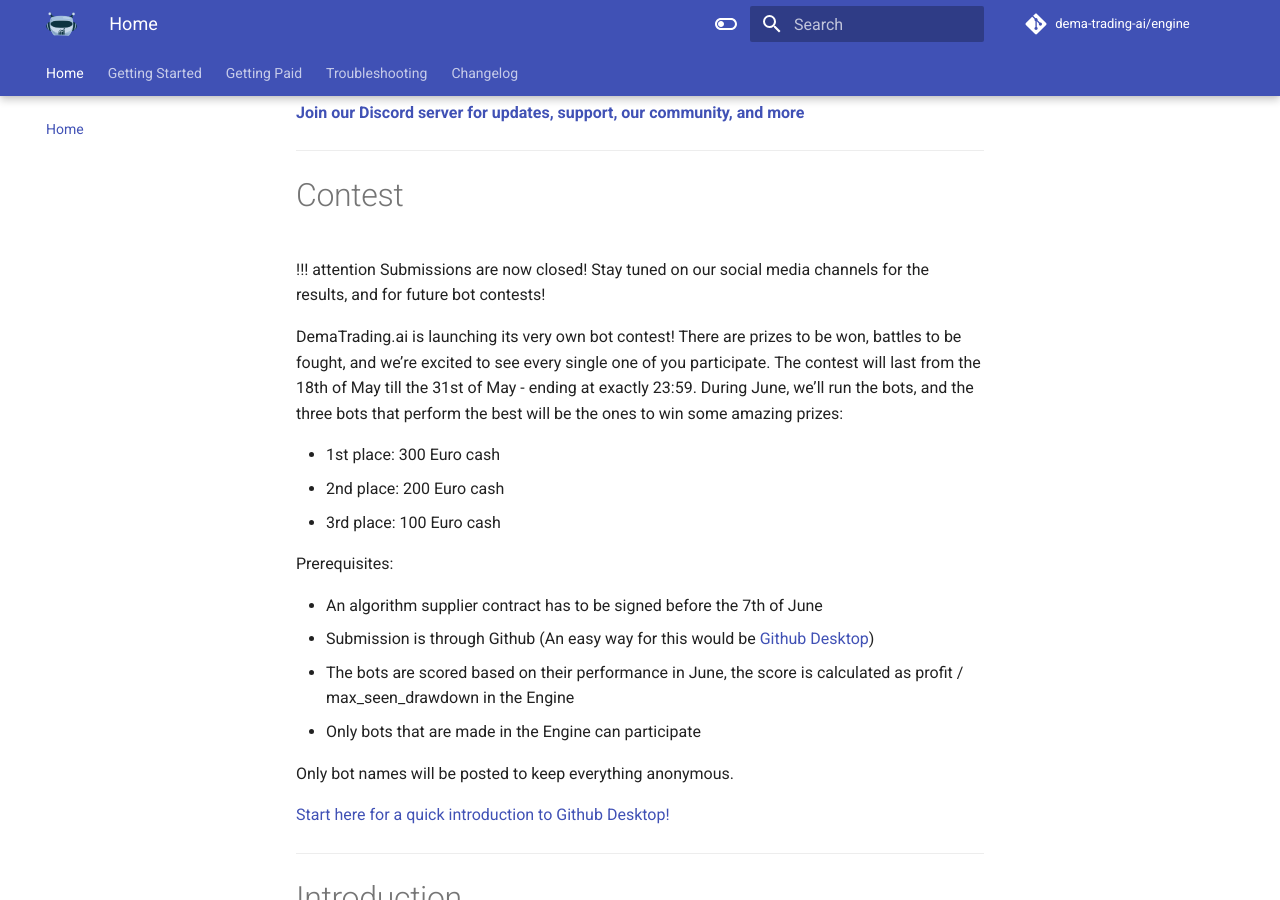
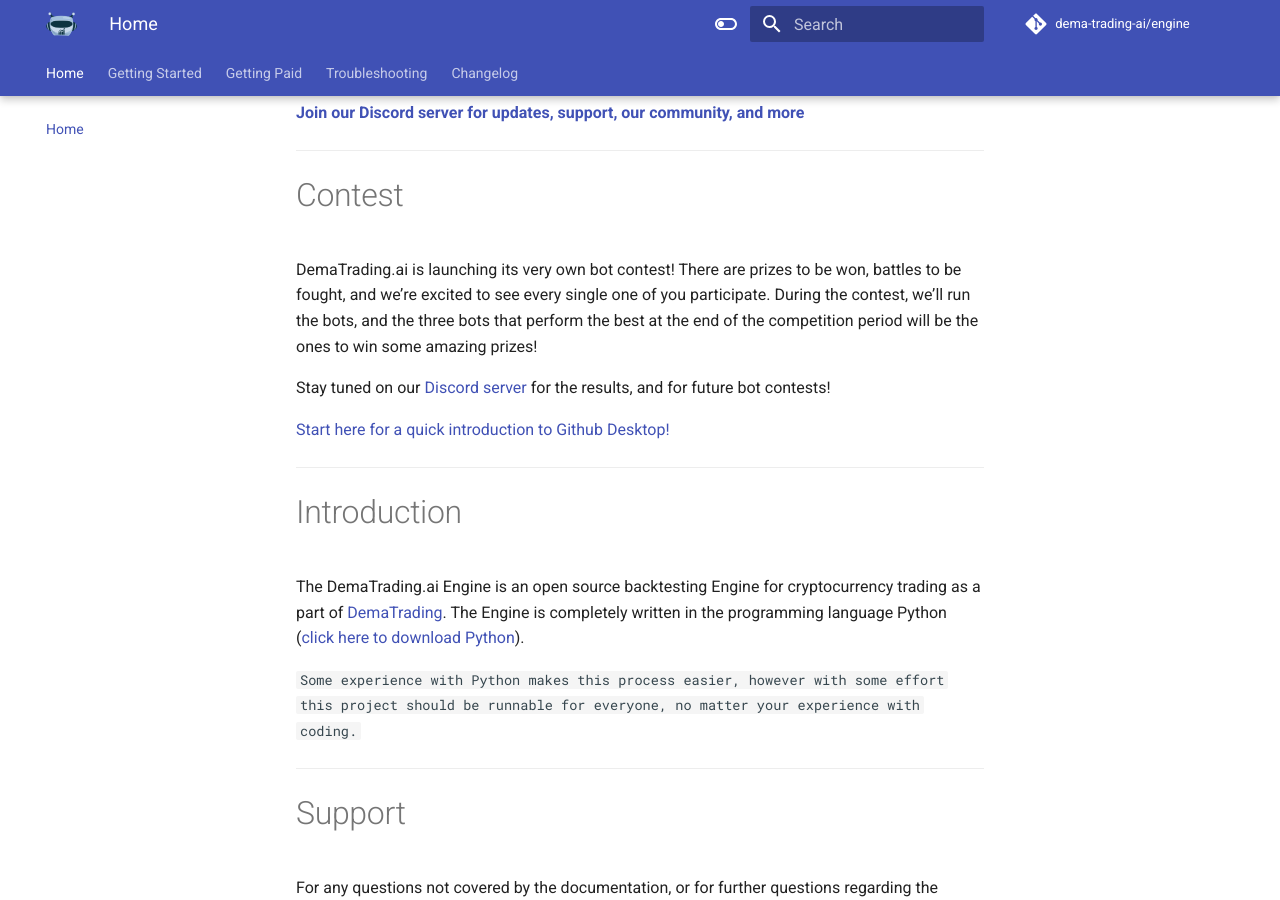
Before and after one commit to dema-trading-ai/docs, an MkDocs documentation site: the page built from docs/index.md, in a window 1280 px wide and 900 px high, scrolled down 338 px. Built offline with MkDocs 1.6.1 and Material for MkDocs 9.7.7, drawn with Linux system fonts in a browser that asks for light colours; comment, search, counter and statistics services are not loaded.

Commit message:
[changes] - competition section

```diff
--- a/docs/index.md
+++ b/docs/index.md
@@ -20,25 +20,11 @@
 
 # Contest
 
-!!! attention Submissions are now closed! Stay tuned on our social media channels for the results, and for future bot contests!
+DemaTrading.ai is launching its very own bot contest! There are prizes to be won, battles to be fought, and we’re excited
+to see every single one of you participate. During the contest, we’ll run the bots, and the three bots that perform the best at the end of the competition period will be the ones to win some amazing prizes!
 
-DemaTrading.ai is launching its very own bot contest! There are prizes to be won, battles to be fought, and we’re excited
-to see every single one of you participate. The contest will last from the 18th of May till the 31st of May - ending at
-exactly 23:59. During June, we’ll run the bots, and the three bots that perform the best will be the ones to win some amazing prizes:
+Stay tuned on our [Discord server](https://discord.gg/WXxjtNzjEx) for the results, and for future bot contests!
 
-- 1st place: 300 Euro cash
-- 2nd place: 200 Euro cash
-- 3rd place: 100 Euro cash
-
-Prerequisites:
-
-- An algorithm supplier contract has to be signed before the 7th of June
-- Submission is through Github (An easy way for this would be [Github Desktop](https://desktop.github.com_))
-- The bots are scored based on their performance in June, the score is calculated as profit / max_seen_drawdown in the Engine
-- Only bots that are made in the Engine can participate
-
-
-Only bot names will be posted to keep everything anonymous.
 
 [Start here for a quick introduction to Github Desktop!](https://docs.dematrading.ai/getting_started/installation/github_desktop/)
 
```
